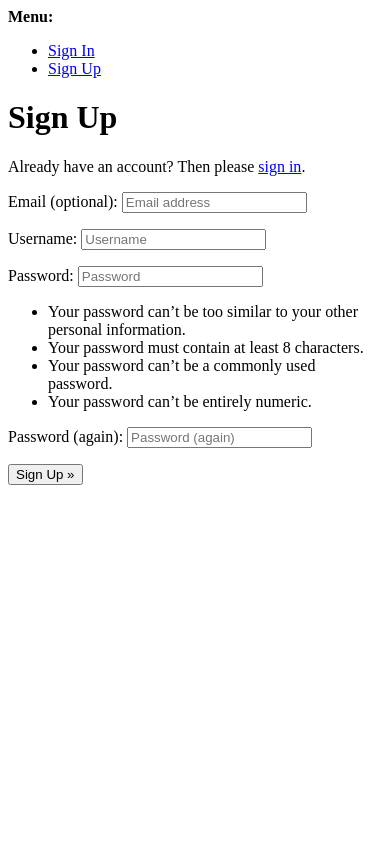
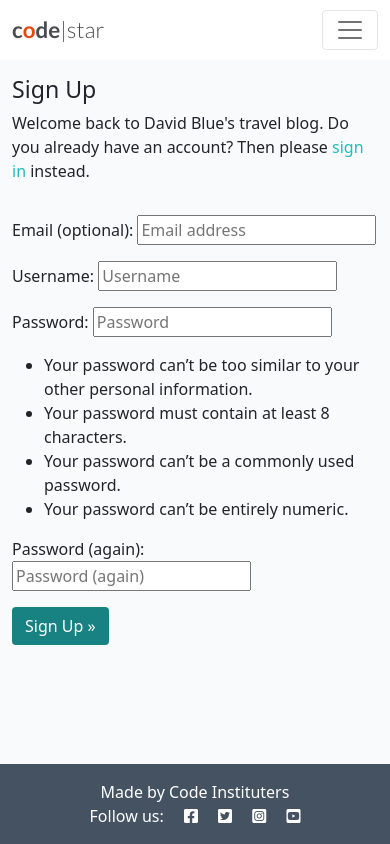
Before and after one commit to davidblue90125/travelblog, a Django app: page /accounts/signup/ in a window 390 px wide. Run offline with Django 4.2, Linux system fonts and the light colour scheme.

Commit message:
amend signup.html

```diff
--- a/templates/account/signup.html
+++ b/templates/account/signup.html
@@ -1,21 +1,38 @@
-{% extends "account/base.html" %}
+{% extends "base.html" %}
 
 {% load i18n %}
 
-{% block head_title %}{% trans "Signup" %}{% endblock head_title %}
+{% block head_title %}{% trans "Signup" %}{% endblock %}
 
 {% block content %}
-<h1>{% trans "Sign Up" %}</h1>
+<div class="container">
+  <div class="row">
+    <div class="col-md-8 mt-3 offset-md-2">
+      <h3>{% trans "Sign Up" %}</h3>
 
-<p>{% blocktrans %}Already have an account? Then please <a href="{{ login_url }}">sign in</a>.{% endblocktrans %}</p>
+      <p>{% blocktrans %}
+        Welcome back to David Blue's travel blog.
+        Do you already have an account? Then please
+        <a class="link" href="{{ login_url }}">sign in</a>
+        instead.
+      {% endblocktrans %}</p>
+    </div>
+  </div>
+  <div class="row">
+    <div class="col-md-8 mt-3 offset-md-2">
+      <form class="signup" id="signup_form" method="post"
+        action="{% url 'account_signup' %}">
+        {% csrf_token %}
+        {{ form.as_p }}
+        {% if redirect_field_value %}
+        <input type="hidden" name="{{ redirect_field_name }}"
+          value="{{ redirect_field_value }}" />
+        {% endif %}
+        <button class="btn btn-signup right" type="submit">
+          {% trans "Sign Up" %} &raquo;</button>
+      </form>
+    </div>
+  </div>
+</div>
 
-<form class="signup" id="signup_form" method="post" action="{% url 'account_signup' %}">
-  {% csrf_token %}
-  {{ form.as_p }}
-  {% if redirect_field_value %}
-  <input type="hidden" name="{{ redirect_field_name }}" value="{{ redirect_field_value }}" />
-  {% endif %}
-  <button type="submit">{% trans "Sign Up" %} &raquo;</button>
-</form>
-
-{% endblock content %}
+{% endblock %}
```
